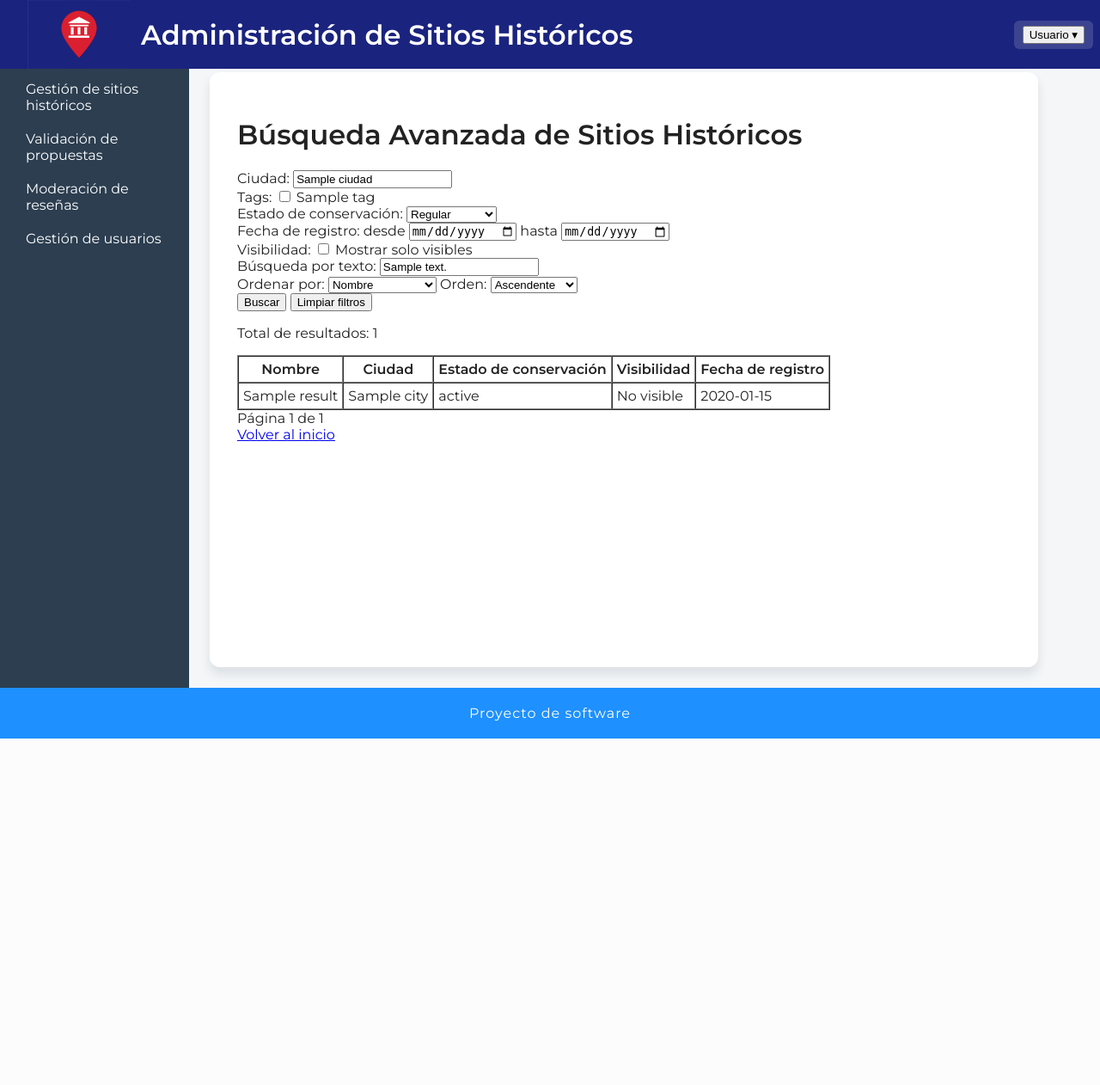
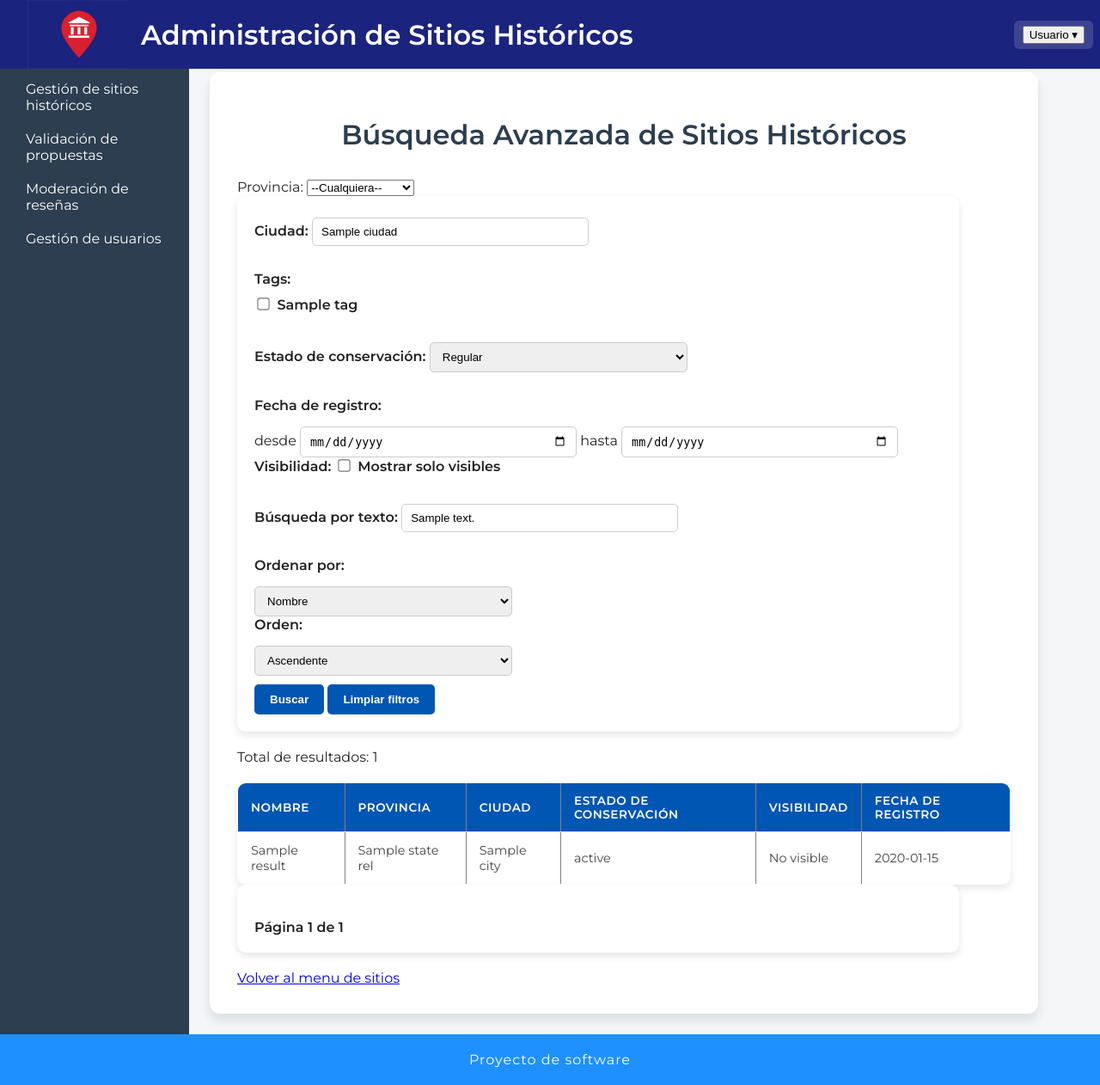
Before and after one commit to TomasCurcio04/Sitios-Historicos, a Flask app: template admin/src/web/templates/busqueda/index.html in a window 1280 px wide. Shown: the whole page at 86% size. Before the commit the page ends 859 px from the top, so only its background shows below. Run offline with Flask 3, Linux system fonts and the light colour scheme; the template is opened without the code that fills it: most values are stand-ins (such as "Sample title", 1, 10 or a date in 2020); parts of the project's set-up code (start-up, migrations or seed data) failed here and were passed over.

Commit message:
Agrego al resultado para que muestre las provincias de cada sitio

```diff
--- a/admin/src/web/templates/busqueda/index.html
+++ b/admin/src/web/templates/busqueda/index.html
@@ -1,9 +1,33 @@
+<!DOCTYPE html>
+<html lang="es">
+<head>
+    <meta charset="UTF-8">
+    <title>Búsqueda avanzada | Mi aplicación</title>
+    <link href="https://fonts.googleapis.com/css2?family=Montserrat:wght@400;600&display=swap" rel="stylesheet">
+    <link rel="stylesheet" href="/static/sitios.css">
+</head>
 {% extends "layout.html" %}
+
+{% block head %}
+    {{ super() }}
+    <link rel="stylesheet" href="{{ url_for('static', filename='sitios.css') }}">
+
+{% endblock %}
 
 {% block title %}Búsqueda avanzada | Mi aplicación{% endblock %}
 
 {% block content %}
 <h1>Búsqueda Avanzada de Sitios Históricos</h1>
+
+  <label>Provincia:
+        <select name="provincia">
+            <option value="" {% if provincia=="" %}selected{% endif %}>--Cualquiera--</option>
+            {% for p in provincias %}
+                <option value="{{ p }}" {% if provincia==p %}selected{% endif %}>{{ p }}</option>
+            {% endfor %}
+        </select>
+    </label>
+    <br>
 
 <form method="get" action="{{ url_for('busqueda_avanzada.index') }}">
     <label>Ciudad:
@@ -86,6 +110,7 @@
     <thead>
         <tr>
             <th>Nombre</th>
+            <th >Provincia  </th>
             <th>Ciudad</th>
             <th>Estado de conservación</th>
             <th>Visibilidad</th>
@@ -96,6 +121,7 @@
         {% for r in results %}
         <tr>
             <td>{{ r.name }}</td>
+            <td>{{ r.state_rel.name}}</td>
             <td>{{ r.city }}</td>
             <td>{{ r.conservation_state }}</td>
             <td>{% if r.is_visible %}Visible{% else %}No visible{% endif %}</td>
@@ -131,5 +157,5 @@
 <p>No se encontraron resultados.</p>
 {% endif %}
 
-<a href="{{ url_for('web.home') }}">Volver al inicio</a>
+<a href="{{ url_for('issues.index') }}">Volver al menu de sitios</a>
 {% endblock %}
```
